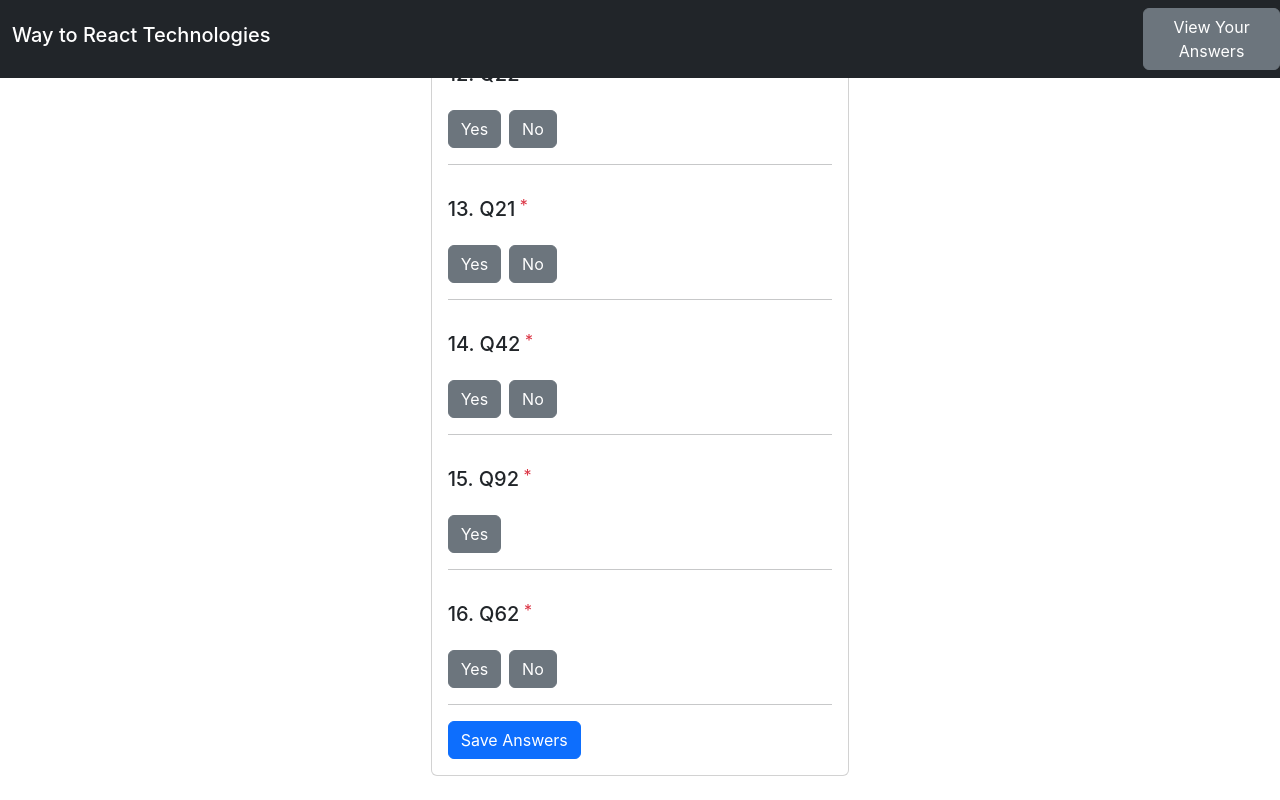
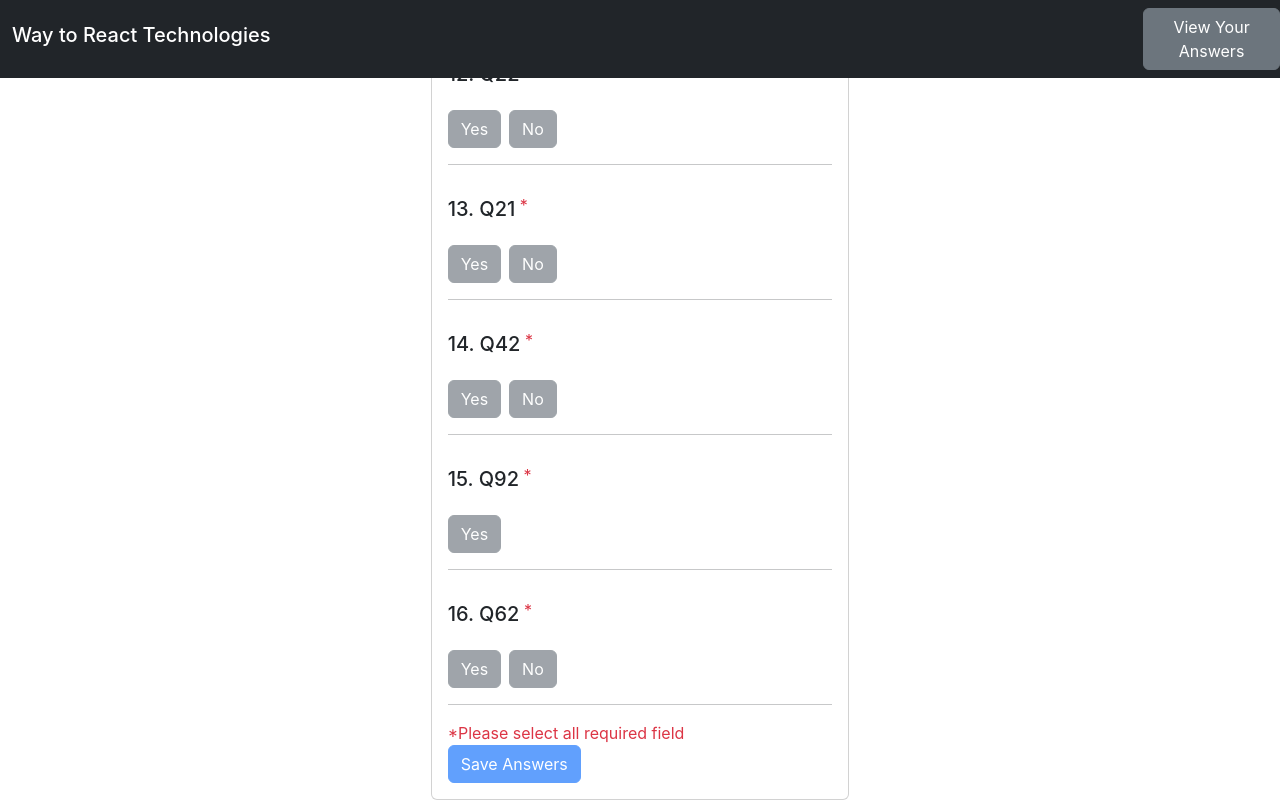
Before and after one commit to mappingNinja/wtrt-app, a React (Create React App) app: page / in a window 1280 px wide. Both pictures are taken after a click on the button "Save Answers". Shown: the part 1691-2491 px from the top of the page. Built offline with nearby package versions, Linux system fonts and the light colour scheme.

Commit message:
post-update

```diff
--- a/src/components/questions/questions.jsx
+++ b/src/components/questions/questions.jsx
@@ -1,9 +1,30 @@
 import React, { useEffect, useState } from "react";
 import sampleJSONData from "../../sampleData/SampleData.json";
 
+const defaultAnswers = {
+  "0": "Yes",
+  "1": "Yes",
+  "2": "Yes",
+  "3": "Yes",
+  "4": "Yes",
+  "5": "Yes",
+  "6": "Yes",
+  "7": "Yes",
+  "8": "Yes",
+  "9": "Yes",
+  "10": "Yes",
+  "11": "Yes",
+  "12": "Yes",
+  "13": "Yes",
+  "14": "Yes",
+  "15": "Yes",
+  "16": "Yes"
+}
 const Questions = () => {
   const [questions, setQuestions] = useState([]);
   const [answerSelected, setAnswerSelected] = useState({});
+  const [isSaved, setIsSaved] = useState(false);
+  const [isValid, setIsvalid] = useState(true);
 
   const handleAnswerSelect = (questionIndex, answer) => {
     setAnswerSelected((prevState) => ({
@@ -19,13 +40,30 @@ const Questions = () => {
     }));
   };
 
+
+  const validateAnswers = () => {
+    let isValidate = true
+    questions.forEach((question, index) => {
+      if (question.validations.required && !answerSelected[index]) {
+        isValidate = false
+      }
+    })
+
+    return isValidate
+  }
+
   const handleAnswersSave = () => {
-    console.log("saved answers", answerSelected);
+    const isValid = validateAnswers();
+    if (!isValid) {
+      setIsvalid(false)
+    }
+    setIsSaved(true)
+
   };
+
 
   useEffect(() => {
     const extractedQuestions = sampleJSONData?.category[0]?.forms[0]?.questions;
-
     setQuestions(extractedQuestions);
   }, []);
 
@@ -53,12 +91,12 @@ const Questions = () => {
                     <div className="mt-3">
                       {question?.Options.map((option, optionIndex) => (
                         <button
+                          disabled={isSaved}
                           key={optionIndex}
-                          className={`btn ${
-                            answerSelected[index] === option.option
-                              ? "btn-success"
-                              : "btn-secondary"
-                          } me-2`}
+                          className={`btn ${answerSelected[index] === option.option
+                            ? "btn-success"
+                            : "btn-secondary"
+                            } me-2`}
                           onClick={() =>
                             handleAnswerSelect(index, option.option)
                           }
@@ -73,7 +111,6 @@ const Questions = () => {
                       </div>
                     ) : answerSelected[index] === "No" ? (
                       <div>
-                        {/* Display input field */}
                         <div className="mb-3">
                           <input
                             type="text"
@@ -91,7 +128,12 @@ const Questions = () => {
                     <hr />
                   </div>
                 ))}
-              <button className="btn btn-primary" onClick={handleAnswersSave}>
+
+              <div>
+                {!isValid ? (<div className="text-danger">*Please select all required field</div>) : null}
+              </div>
+
+              <button className="btn btn-primary" disabled={isSaved} onClick={handleAnswersSave}>
                 Save Answers
               </button>
             </div>
```
